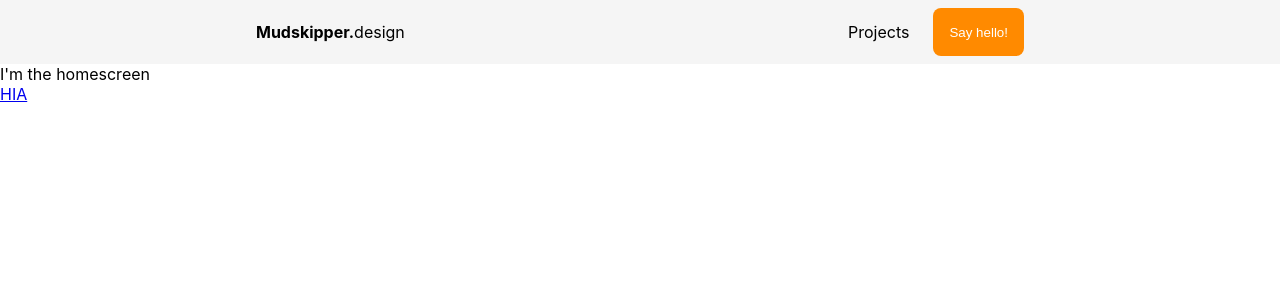
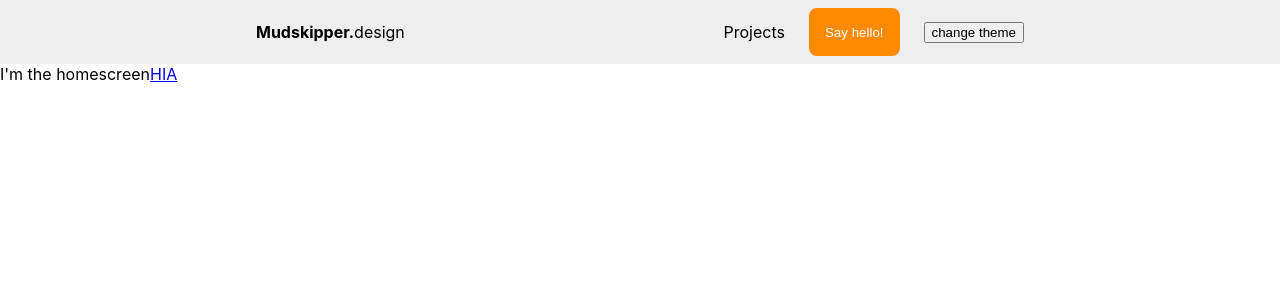
Before and after one commit to mudskipp3r/mudskipper-design, a React (Create React App) app: page / in a window 1280 px wide. Shown: the top 300 px of the page. Built offline with nearby package versions, Linux system fonts and the light colour scheme.

Commit message:
Set up theming

```diff
--- a/src/App.js
+++ b/src/App.js
@@ -3,16 +3,40 @@ import { BrowserRouter as Router, Routes, Route } from 'react-router-dom';
 import HomeScreen from './screens/HomeScreen';
 import ProjectScreen from './screens/ProjectScreen';
 import PrimaryNavigation from './components/PrimaryNavigation/PrimaryNavigation';
+import { ThemeProvider } from '@emotion/react';
+import { useState } from 'react';
+import { darkTheme, lightTheme } from './themes';
+
+const themes = {
+    light: lightTheme,
+    dark: darkTheme,
+};
 
 function App() {
+    const [theme, setTheme] = useState('light');
+
+    function handleThemeToggle() {
+        console.log(theme);
+        if (theme === 'light') {
+            setTheme('dark');
+        } else {
+            setTheme('light');
+        }
+    }
+
     return (
-        <Router>
-            <PrimaryNavigation />
-            <Routes>
-                <Route path="/" element={<HomeScreen />} />
-                <Route path="/HIA" element={<ProjectScreen />} />
-            </Routes>
-        </Router>
+        <ThemeProvider theme={themes[theme]}>
+            <Router>
+                <PrimaryNavigation
+                    theme={theme}
+                    onThemeToggle={handleThemeToggle}
+                />
+                <Routes>
+                    <Route path="/" element={<HomeScreen theme={theme} />} />
+                    <Route path="/HIA" element={<ProjectScreen />} />
+                </Routes>
+            </Router>
+        </ThemeProvider>
     );
 }
 
--- a/src/components/PrimaryNavigation/PrimaryNavigation.jsx
+++ b/src/components/PrimaryNavigation/PrimaryNavigation.jsx
@@ -2,6 +2,31 @@ import React from 'react';
 import Button from '../Button/Button';
 import HorizontalStack from '../Layout/HorizontalStack';
 import styled from '@emotion/styled';
+
+function PrimaryNavigation(props) {
+    return (
+        <StyledNav>
+            <StyledNavContainer>
+                <brand>
+                    <strong>Mudskipper.</strong>design
+                </brand>
+                <HorizontalStack gap="24">
+                    <div>Projects</div>
+                    <Button class="button">Say hello!</Button>
+                    <button onClick={props.onThemeToggle}>change theme</button>
+                </HorizontalStack>
+            </StyledNavContainer>
+        </StyledNav>
+    );
+}
+
+const StyledNav = styled.nav`
+    display: flex;
+    justify-content: center;
+    background-color: ${(props) =>
+        props.theme.primaryNavigation.backgroundColor};
+    color: ${(props) => props.theme.color};
+`;
 
 const StyledNavContainer = styled.div`
     display: flex;
@@ -17,27 +42,4 @@ const StyledNavContainer = styled.div`
     }
 `;
 
-function PrimaryNavigation() {
-    return (
-        <nav
-            style={{
-                display: 'flex',
-                justifyContent: 'center',
-                backgroundColor: 'whitesmoke',
-                height: '100%',
-            }}
-        >
-            <StyledNavContainer>
-                <brand>
-                    <strong>Mudskipper.</strong>design
-                </brand>
-                <HorizontalStack gap="24">
-                    <div>Projects</div>
-                    <Button class="button">Say hello!</Button>
-                </HorizontalStack>
-            </StyledNavContainer>
-        </nav>
-    );
-}
-
 export default PrimaryNavigation;
--- a/src/screens/HomeScreen.jsx
+++ b/src/screens/HomeScreen.jsx
@@ -1,13 +1,20 @@
+import styled from '@emotion/styled';
 import React from 'react';
 import { Link } from 'react-router-dom';
 
-function HomeScreen() {
+function HomeScreen(props) {
     return (
-        <>
-            <div>I'm the homescreen</div>
+        <StyledDiv>
+            I'm the homescreen
             <Link to="/HIA">HIA</Link>
-        </>
+        </StyledDiv>
     );
 }
 
+const StyledDiv = styled.div`
+    background-color: ${(props) => props.theme.backgroundColor};
+    color: ${(props) => props.theme.color};
+    height: 100vh;
+`;
+
 export default HomeScreen;
--- /dev/null
+++ b/src/themes.js
@@ -0,0 +1,14 @@
+export const lightTheme = {
+    color: '#000',
+    backgroundColor: '#fff',
+    primaryNavigation: {
+        backgroundColor: '#eee',
+    },
+};
+export const darkTheme = {
+    color: '#fff',
+    backgroundColor: '#000',
+    primaryNavigation: {
+        backgroundColor: '#333',
+    },
+};
```
